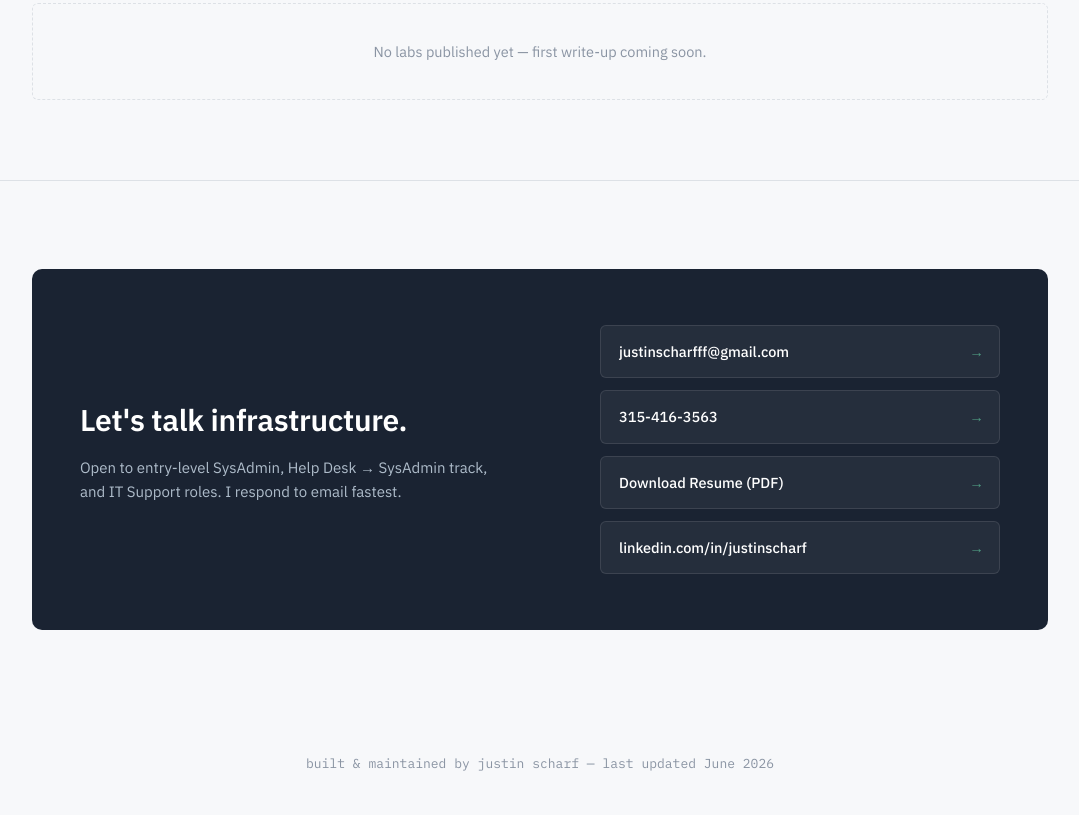
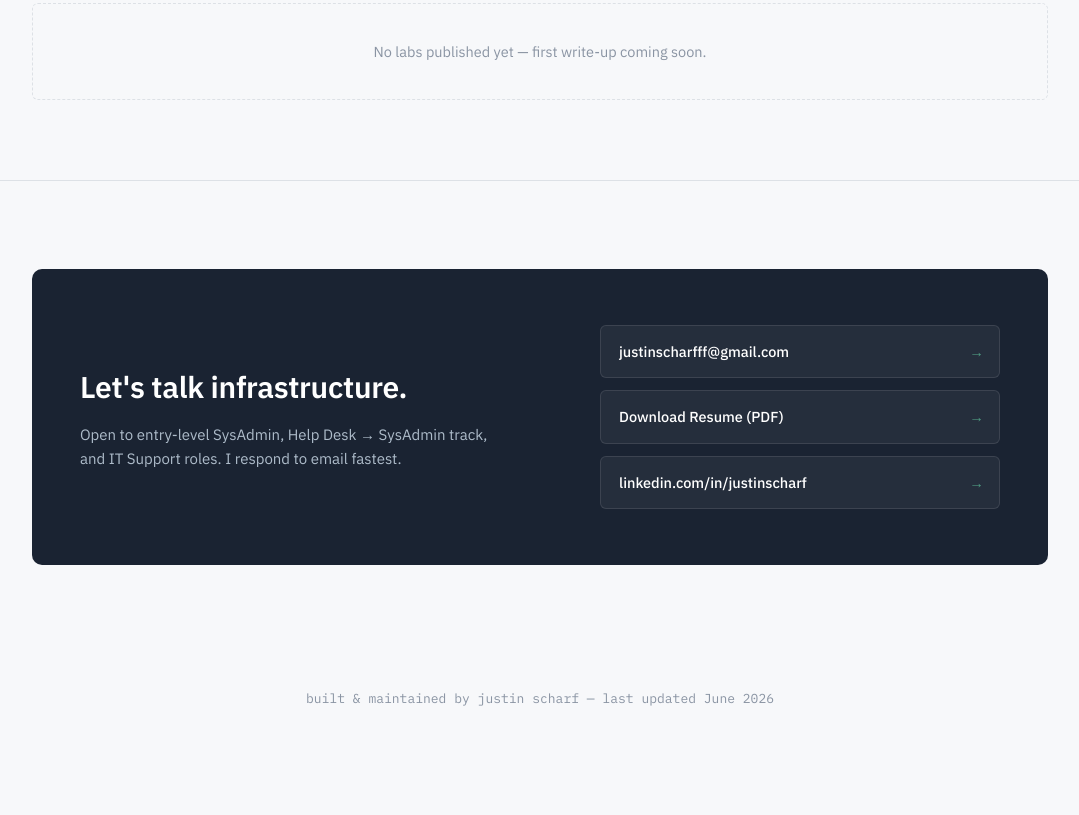
Before and after one commit to FrahcsJ/justinscharf.github.io, a plain HTML site: page index.html in a window 1280 px wide. Shown: the part 2977-3792 px from the top of the page, without its empty margins (100-1179 px from the left). After the commit the page ends 3727 px from the top, so only its background shows below. Drawn offline with Linux system fonts and the light colour scheme.

Commit message:
Update index.html

```diff
--- a/index.html
+++ b/index.html
@@ -634,7 +634,6 @@
       </div>
       <div class="contact-links">
         <a href="mailto:justinscharfff@gmail.com" class="contact-link">justinscharfff@gmail.com <span class="arrow">→</span></a>
-        <a href="tel:3154163563" class="contact-link">315-416-3563 <span class="arrow">→</span></a>
         <a href="#" class="contact-link">Download Resume (PDF) <span class="arrow">→</span></a>
         <a href="#" class="contact-link">linkedin.com/in/justinscharf <span class="arrow">→</span></a>
       </div>
```
